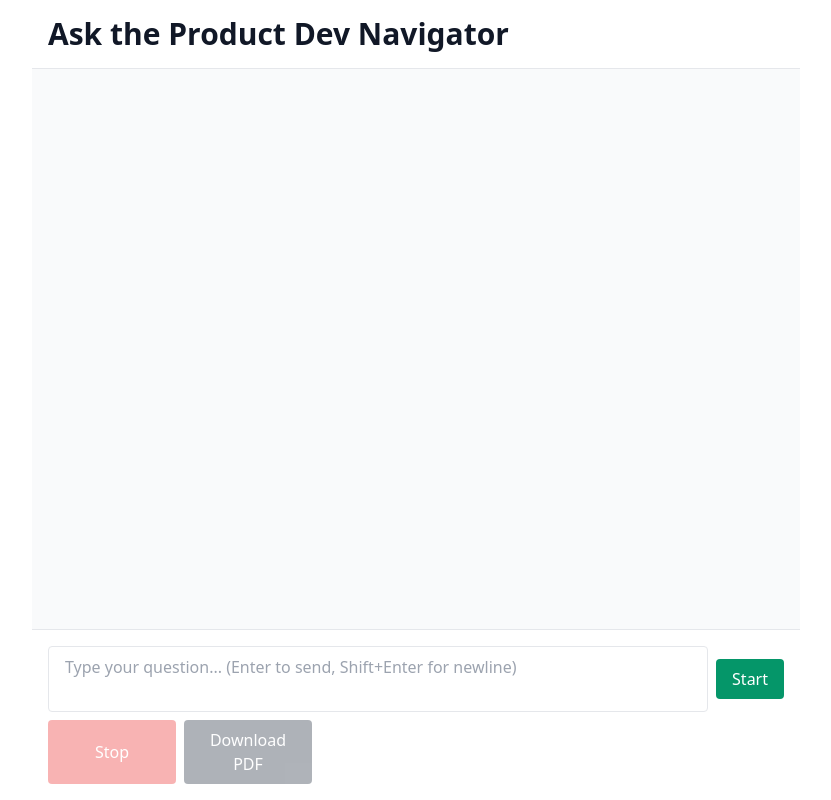
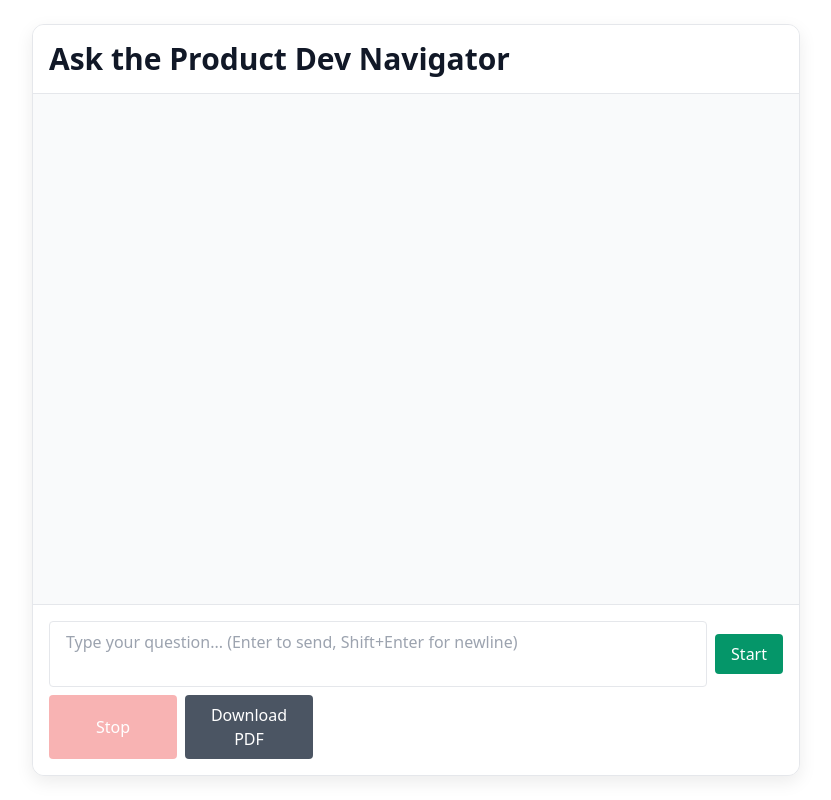
Before and after one commit to JoshAdamsio/product-dev-chat, a website: page index.html in a window 1280 px wide. Shown: the whole page, without its empty margins (224-1055 px from the left). Drawn offline with nearby package versions, Linux system fonts and the light colour scheme.

Commit message:
Update index.html

```diff
--- a/index.html
+++ b/index.html
@@ -3,54 +3,58 @@
 <head>
   <meta charset="UTF-8" />
   <meta name="viewport" content="width=device-width, initial-scale=1.0" />
-  <title>Product Dev Navigator</title>
-
-  <!-- Tailwind CSS & Font -->
-  <link href="https://cdn.jsdelivr.net/npm/tailwindcss@2.2.19/dist/tailwind.min.css" rel="stylesheet">
-  <link href="https://fonts.googleapis.com/css2?family=Inter:wght@400;600&display=swap" rel="stylesheet">
-
-  <!-- PDF Export Library (jsPDF) -->
-  <script src="https://cdnjs.cloudflare.com/ajax/libs/jspdf/2.5.1/jspdf.umd.min.js" defer></script>
-  <script src="script.js" defer></script>
-
+  <title>Ask the Product Dev Navigator</title>
+  <link href="https://cdn.jsdelivr.net/npm/tailwindcss@2.2.19/dist/tailwind.min.css" rel="stylesheet" />
+  <link href="https://fonts.googleapis.com/css2?family=Inter:wght@400;600&display=swap" rel="stylesheet" />
+  <script defer src="script.js"></script>
   <style>
     body { font-family: 'Inter', sans-serif; }
-    .fade-in { opacity: 0; animation: fadeIn 1.2s ease-out forwards; }
-    @keyframes fadeIn {
-      0% { opacity: 0; transform: translateY(6px); }
-      100% { opacity: 1; transform: translateY(0); }
+
+    .chat-wrapper {
+      border: 1px solid #e5e7eb;
+      border-radius: 0.75rem;
+      box-shadow: 0 6px 18px rgba(0,0,0,0.08);
+      background-color: #f9fafb;
     }
-    .disabled-button {
-      opacity: 0.4;
-      pointer-events: none;
+
+    .fade-line {
+      opacity: 0;
+      color: white;
+      animation: fadeLine 0.75s forwards;
+    }
+
+    @keyframes fadeLine {
+      0% { opacity: 0; color: white; }
+      100% { opacity: 1; color: black; }
+    }
+
+    .thinking {
+      font-style: italic;
+      animation: pulseFade 1.2s infinite ease-in-out;
+    }
+
+    @keyframes pulseFade {
+      0%, 100% { opacity: 0.2; }
+      50% { opacity: 0.6; }
     }
   </style>
 </head>
-
-<body class="bg-white text-gray-900 font-sans h-screen flex flex-col">
-  <div class="max-w-3xl mx-auto w-full flex flex-col flex-grow overflow-hidden">
-    <!-- Header -->
-    <header class="p-4 border-b">
+<body class="bg-white text-gray-900 font-sans h-screen flex flex-col items-center justify-start p-6">
+  <div class="max-w-3xl w-full chat-wrapper flex flex-col flex-grow overflow-hidden">
+    <header class="p-4 border-b bg-white rounded-t-lg">
       <h1 class="text-3xl font-bold">Ask the Product Dev Navigator</h1>
     </header>
 
-    <!-- Chat log -->
-    <div id="chat-log" class="min-h-[50vh] flex-1 overflow-y-auto px-4 py-2 bg-gray-50 space-y-4"></div>
+    <div id="chat-log" class="min-h-[50vh] flex-1 overflow-y-auto px-4 py-2 space-y-4"></div>
 
-    <!-- Typing Indicator -->
-    <div id="loading" class="text-gray-500 italic animate-pulse px-4 pb-1 hidden">Navigator is typing...</div>
-
-    <!-- Chat input + buttons -->
-    <form id="chat-form" class="flex flex-col gap-2 p-4 border-t">
+    <form id="chat-form" class="flex flex-col gap-2 p-4 border-t bg-white rounded-b-lg">
       <div class="flex items-center gap-2">
-        <textarea id="user-input" rows="2"
-          class="flex-1 border px-4 py-2 rounded resize-none focus:outline-none focus:ring-2 focus:ring-blue-400 min-h-[3.5rem]"
-          placeholder="Type your question... (Enter to send, Shift+Enter for newline)"></textarea>
+        <textarea id="user-input" rows="2" class="flex-1 border px-4 py-2 rounded resize-none focus:outline-none focus:ring-2 focus:ring-blue-400 min-h-[3.5rem]" placeholder="Type your question... (Enter to send, Shift+Enter for newline)"></textarea>
         <button type="submit" class="bg-green-600 text-white px-4 py-2 rounded">Start</button>
       </div>
       <div class="flex gap-2">
         <button id="stop-button" type="button" class="bg-red-500 text-white px-3 py-2 rounded w-32 opacity-40" disabled>Stop</button>
-        <button id="download-button" type="button" class="bg-gray-700 text-white px-3 py-2 rounded w-32 disabled-button" disabled>Download PDF</button>
+        <button id="download-button" type="button" class="bg-gray-600 text-white px-3 py-2 rounded w-32 disabled:opacity-40" disabled>Download PDF</button>
       </div>
     </form>
   </div>
```
